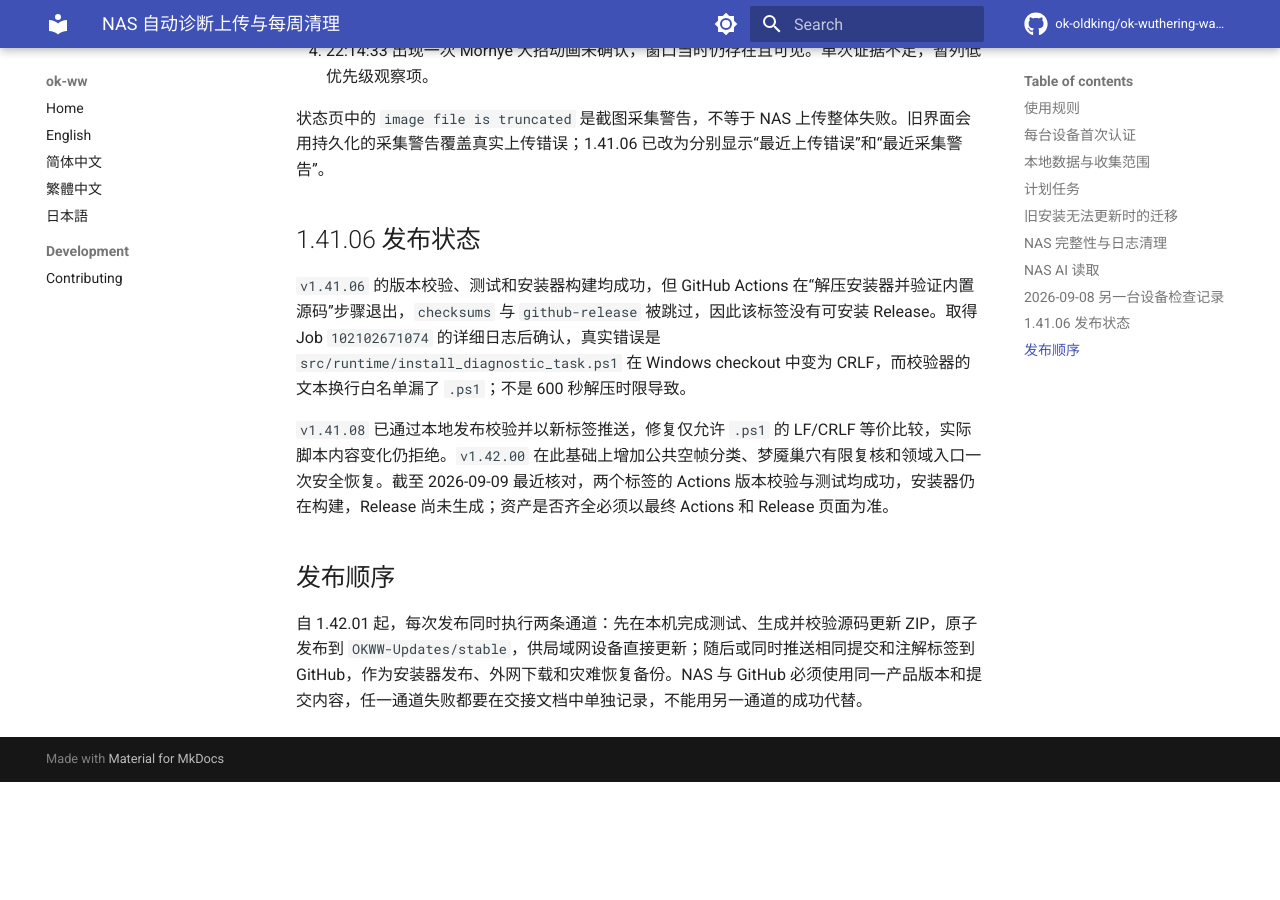
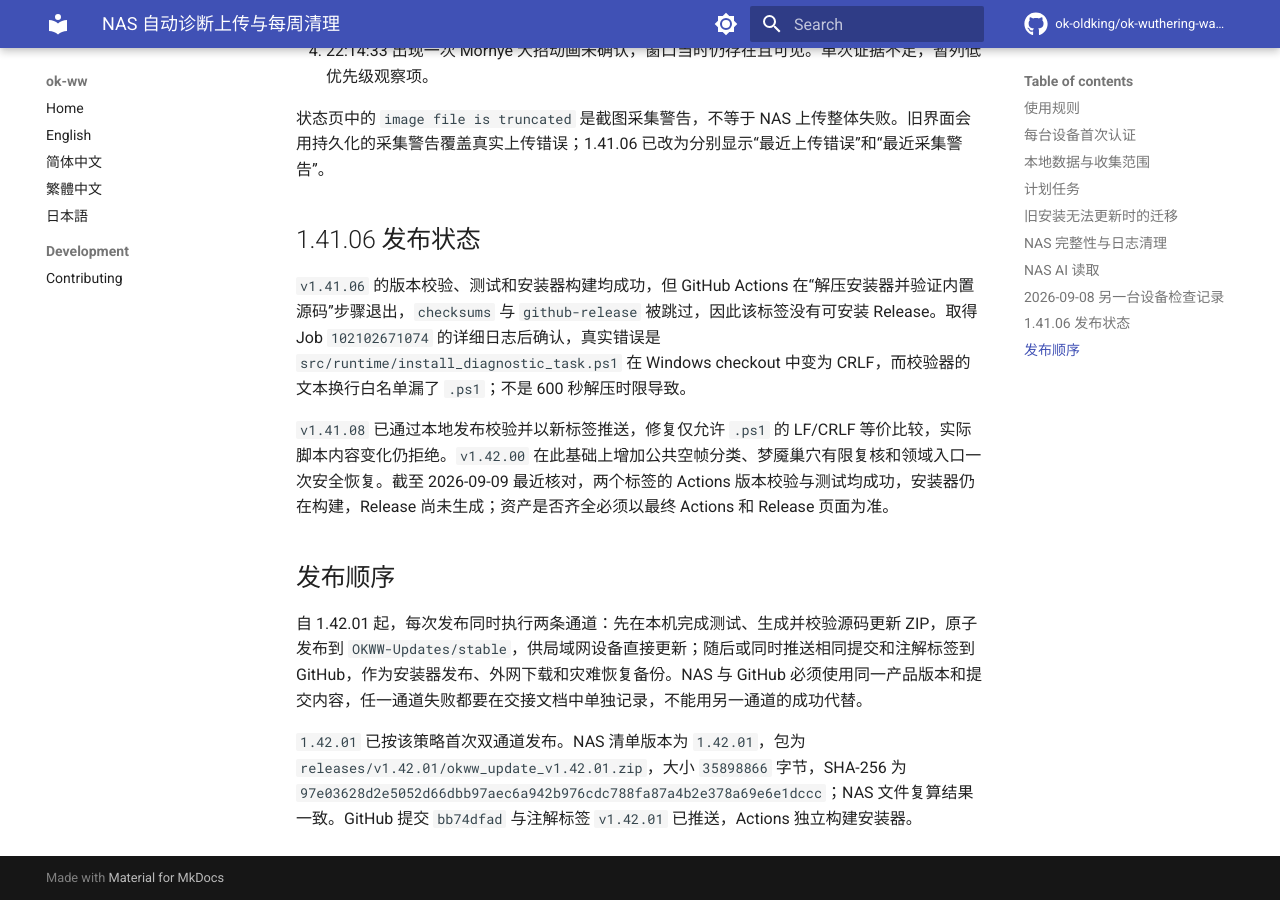
Before and after one commit to xihuojun2020-tech/okww-custom, an MkDocs documentation site: the page built from docs/NAS诊断部署与读取说明.md, in a window 1280 px wide and 900 px high, scrolled down 3852 px. Built offline with MkDocs 1.6.1 and Material for MkDocs 9.7.7, drawn with Linux system fonts in a browser that asks for light colours; comment, search, counter and statistics services are not loaded; before the commit the page ends 4634 px from its top, so only the background shows below that.

Commit message:
docs: record dual-channel release evidence

```diff
--- a/docs/NAS诊断部署与读取说明.md
+++ b/docs/NAS诊断部署与读取说明.md
@@ -109,3 +109,5 @@ NAS 中已确认存在至少三个不同设备标识。另一台主要使用设
 ## 发布顺序
 
 自 1.42.01 起，每次发布同时执行两条通道：先在本机完成测试、生成并校验源码更新 ZIP，原子发布到 `OKWW-Updates/stable`，供局域网设备直接更新；随后或同时推送相同提交和注解标签到 GitHub，作为安装器发布、外网下载和灾难恢复备份。NAS 与 GitHub 必须使用同一产品版本和提交内容，任一通道失败都要在交接文档中单独记录，不能用另一通道的成功代替。
+
+`1.42.01` 已按该策略首次双通道发布。NAS 清单版本为 `1.42.01`，包为 `releases/v1.42.01/okww_update_v1.42.01.zip`，大小 `35898866` 字节，SHA-256 为 `97e03628d2e5052d66dbb97aec6a942b976cdc788fa87a4b2e378a69e6e1dccc`；NAS 文件复算结果一致。GitHub 提交 `bb74dfad` 与注解标签 `v1.42.01` 已推送，Actions 独立构建安装器。
```
Also changed, not shown: docs/程序结构说明.md (+2 -0 lines), docs/项目交接与新对话上下文.md (+2 -0 lines).
